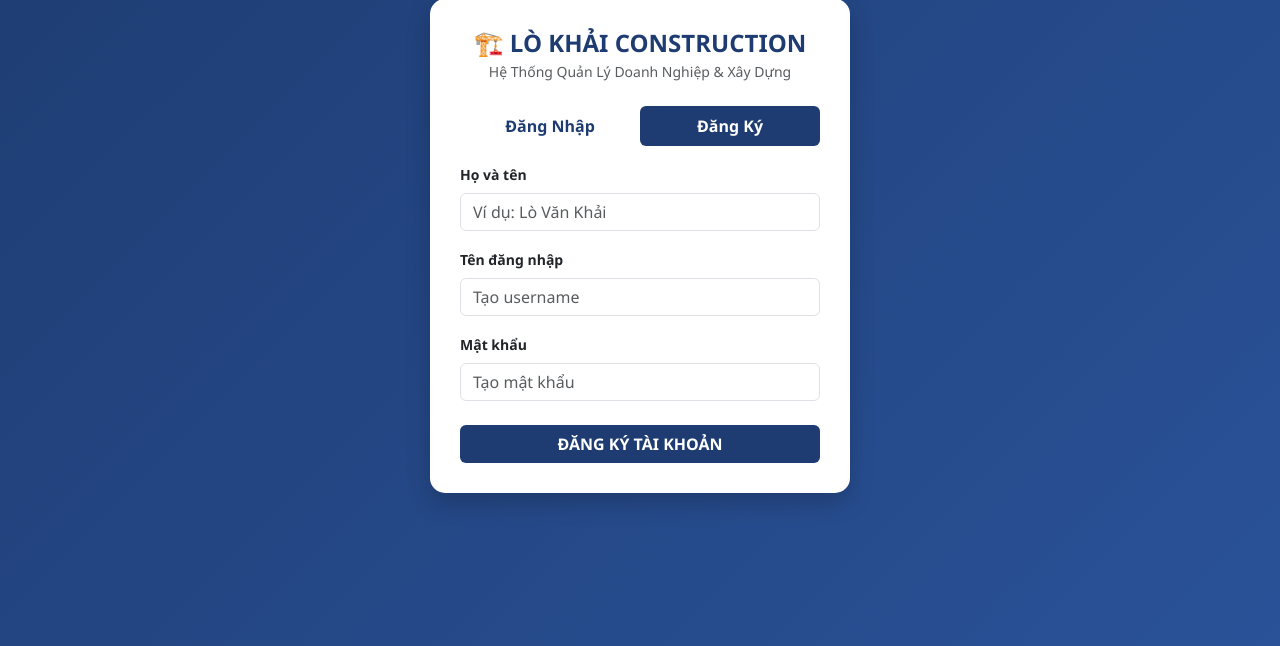
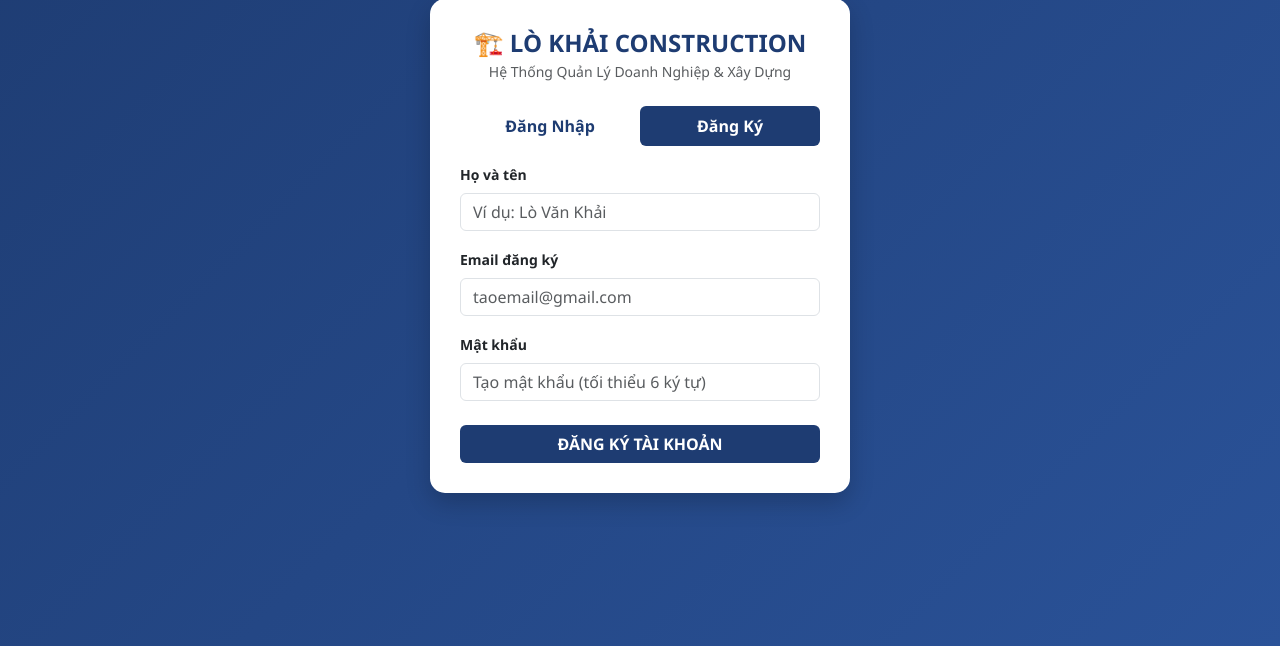
Before and after one commit to phieutrick600-droid/construction-app, a Flask app: page /login in a window 1280 px wide, after a click on "Đăng Ký". Shown: the part 154-800 px from the top of the page. Run offline with Flask 3, Linux system fonts and the light colour scheme; some libraries are stand-ins or nearby versions.

Commit message:
Update login.html

```diff
--- a/templates/login.html
+++ b/templates/login.html
@@ -46,34 +46,30 @@
     <h4 class="text-center fw-bold text-primary mb-1" style="color: #1e3c72 !important;">🏗️ LÒ KHẢI CONSTRUCTION</h4>
     <p class="text-center text-muted small mb-4">Hệ Thống Quản Lý Doanh Nghiệp & Xây Dựng</p>
 
-    <!-- Thông báo lỗi / thành công -->
-    {% if msg %}
-    <div class="alert alert-{{ msg_type }} text-center py-2 small" role="alert">
-        {{ msg }}
-    </div>
-    {% endif %}
+    <!-- Khung hiển thị thông báo -->
+    <div id="alert-box" class="alert d-none text-center py-2 small" role="alert"></div>
 
     <!-- Tabs Đăng Nhập / Đăng Ký -->
     <ul class="nav nav-pills nav-justified mb-3" id="pills-tab" role="tablist">
         <li class="nav-item" role="presentation">
-            <button class="nav-link {% if active_tab != 'register' %}active{% endif %}" id="pills-login-tab" data-bs-toggle="pill" data-bs-target="#pills-login" type="button" role="tab">Đăng Nhập</button>
+            <button class="nav-link active" id="pills-login-tab" data-bs-toggle="pill" data-bs-target="#pills-login" type="button" role="tab">Đăng Nhập</button>
         </li>
         <li class="nav-item" role="presentation">
-            <button class="nav-link {% if active_tab == 'register' %}active{% endif %}" id="pills-register-tab" data-bs-toggle="pill" data-bs-target="#pills-register" type="button" role="tab">Đăng Ký</button>
+            <button class="nav-link" id="pills-register-tab" data-bs-toggle="pill" data-bs-target="#pills-register" type="button" role="tab">Đăng Ký</button>
         </li>
     </ul>
 
     <div class="tab-content" id="pills-tabContent">
         <!-- FORM ĐĂNG NHẬP -->
-        <div class="tab-pane fade {% if active_tab != 'register' %}show active{% endif %}" id="pills-login" role="tabpanel">
-            <form action="/login" method="POST">
+        <div class="tab-pane fade show active" id="pills-login" role="tabpanel">
+            <form id="form-login">
                 <div class="mb-3">
-                    <label class="form-label small fw-bold">Tên đăng nhập</label>
-                    <input type="text" name="username" class="form-control" placeholder="Nhập username" required>
+                    <label class="form-label small fw-bold">Email đăng nhập</label>
+                    <input type="email" id="login-email" class="form-control" placeholder="nhapemail@gmail.com" required>
                 </div>
                 <div class="mb-3">
                     <label class="form-label small fw-bold">Mật khẩu</label>
-                    <input type="password" name="password" class="form-control" placeholder="Nhập mật khẩu" required>
+                    <input type="password" id="login-password" class="form-control" placeholder="Nhập mật khẩu" required>
                 </div>
                 <div class="d-grid mt-4">
                     <button type="submit" class="btn btn-custom">ĐĂNG NHẬP</button>
@@ -82,19 +78,19 @@
         </div>
 
         <!-- FORM ĐĂNG KÝ -->
-        <div class="tab-pane fade {% if active_tab == 'register' %}show active{% endif %}" id="pills-register" role="tabpanel">
-            <form action="/register" method="POST">
+        <div class="tab-pane fade" id="pills-register" role="tabpanel">
+            <form id="form-register">
                 <div class="mb-3">
                     <label class="form-label small fw-bold">Họ và tên</label>
-                    <input type="text" name="full_name" class="form-control" placeholder="Ví dụ: Lò Văn Khải" required>
+                    <input type="text" id="reg-fullname" class="form-control" placeholder="Ví dụ: Lò Văn Khải" required>
                 </div>
                 <div class="mb-3">
-                    <label class="form-label small fw-bold">Tên đăng nhập</label>
-                    <input type="text" name="username" class="form-control" placeholder="Tạo username" required>
+                    <label class="form-label small fw-bold">Email đăng ký</label>
+                    <input type="email" id="reg-email" class="form-control" placeholder="taoemail@gmail.com" required>
                 </div>
                 <div class="mb-3">
                     <label class="form-label small fw-bold">Mật khẩu</label>
-                    <input type="password" name="password" class="form-control" placeholder="Tạo mật khẩu" required>
+                    <input type="password" id="reg-password" class="form-control" placeholder="Tạo mật khẩu (tối thiểu 6 ký tự)" required>
                 </div>
                 <div class="d-grid mt-4">
                     <button type="submit" class="btn btn-custom">ĐĂNG KÝ TÀI KHOẢN</button>
@@ -105,5 +101,64 @@
 </div>
 
 <script src="https://cdn.jsdelivr.net/npm/bootstrap@5.3.0/dist/js/bootstrap.bundle.min.js"></script>
+
+<!-- TÍCH HỢP FIREBASE SỬ DỤNG MÃ CỦA BẠN -->
+<script type="module">
+    import { initializeApp } from "https://www.gstatic.com/firebasejs/10.8.0/firebase-app.js";
+    import { getAuth, createUserWithEmailAndPassword, signInWithEmailAndPassword } from "https://www.gstatic.com/firebasejs/10.8.0/firebase-auth.js";
+
+    // MÃ CẤU HÌNH FIREBASE CỦA BẠN
+    const firebaseConfig = {
+      apiKey: "AIzaSyAk5Li2EigAdX58FuoSyg2hh6sPv2xila4",
+      authDomain: "khailoconstruction.firebaseapp.com",
+      projectId: "khailoconstruction",
+      storageBucket: "khailoconstruction.firebasestorage.app",
+      messagingSenderId: "797001552023",
+      appId: "1:797001552023:web:bf1a52249333b2559319d2",
+      measurementId: "G-42CDGZQZP9"
+    };
+
+    const app = initializeApp(firebaseConfig);
+    const auth = getAuth(app);
+
+    function showAlert(msg, type='danger') {
+        const alertBox = document.getElementById('alert-box');
+        alertBox.className = `alert alert-${type} text-center py-2 small`;
+        alertBox.innerText = msg;
+        alertBox.classList.remove('d-none');
+    }
+
+    // XỬ LÝ ĐĂNG KÝ
+    document.getElementById('form-register').addEventListener('submit', async (e) => {
+        e.preventDefault();
+        const email = document.getElementById('reg-email').value;
+        const password = document.getElementById('reg-password').value;
+
+        try {
+            await createUserWithEmailAndPassword(auth, email, password);
+            showAlert("Đăng ký thành công! Bạn có thể chuyển sang tab Đăng Nhập.", "success");
+        } catch (error) {
+            showAlert("Lỗi đăng ký: " + error.message);
+        }
+    });
+
+    // XỬ LÝ ĐĂNG NHẬP
+    document.getElementById('form-login').addEventListener('submit', async (e) => {
+        e.preventDefault();
+        const email = document.getElementById('login-email').value;
+        const password = document.getElementById('login-password').value;
+
+        try {
+            await signInWithEmailAndPassword(auth, email, password);
+            showAlert("Đăng nhập thành công! Đang chuyển hướng...", "success");
+            setTimeout(() => {
+                window.location.href = "/"; // Chuyển sang trang trang chủ quản lý
+            }, 1000);
+        } catch (error) {
+            showAlert("Đăng nhập thất bại: Kiểm tra lại Email hoặc Mật khẩu!");
+        }
+    });
+</script>
+
 </body>
 </html>
```
